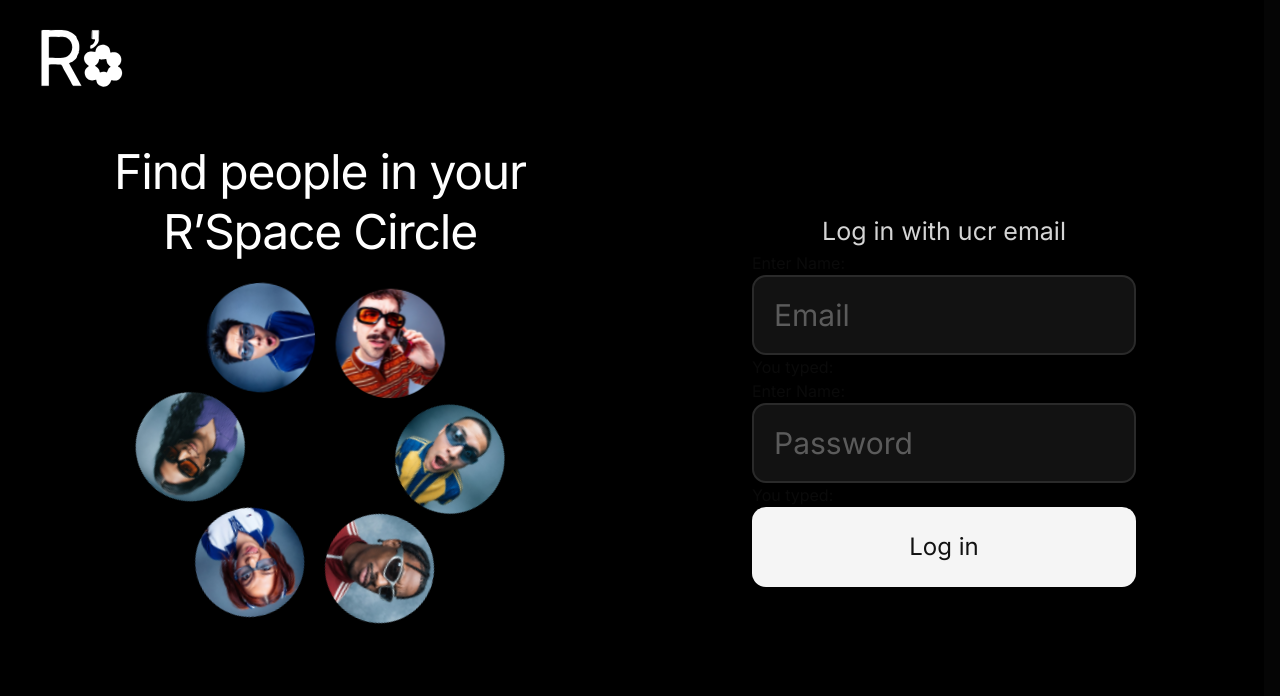
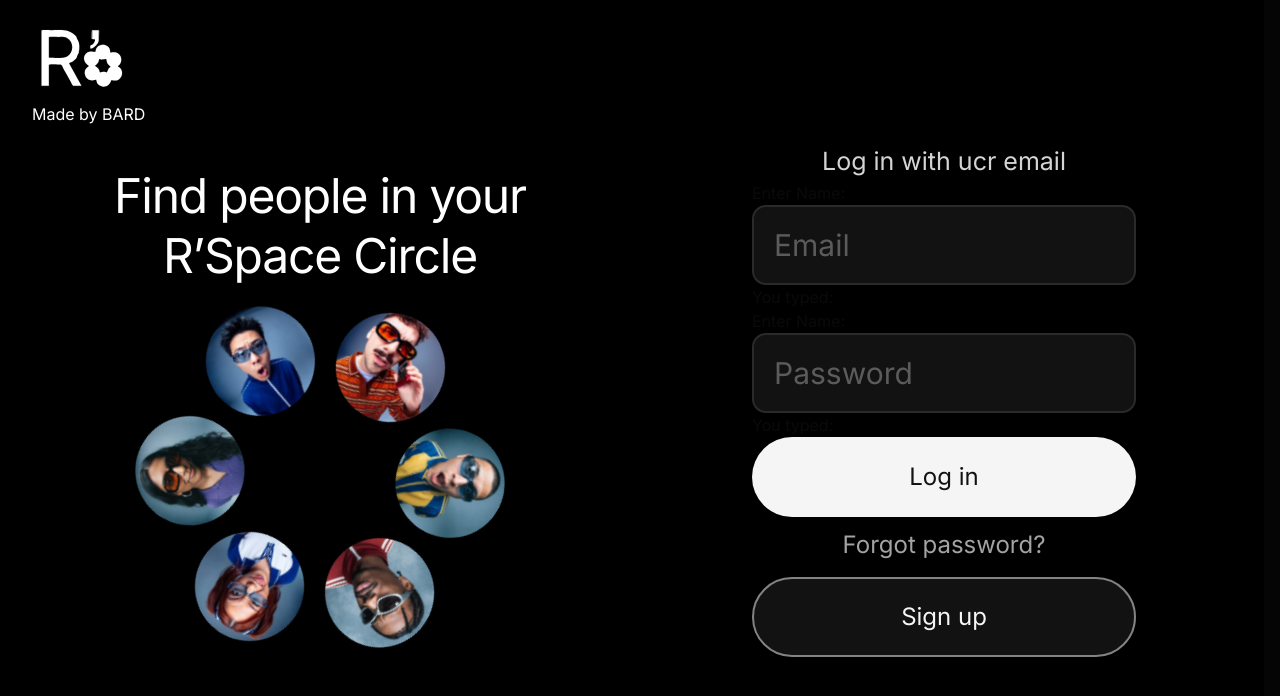
Before and after one commit to Dtowery98/CS180-Project, a Next.js app in the folder cs180/frontend/: page /login in a window 1280 px wide. Shown: the top 696 px of the page. Built offline with nearby package versions, Linux system fonts and the light colour scheme.

Commit message:
login page fin

```diff
--- a/cs180/frontend/src/app/login/page.tsx
+++ b/cs180/frontend/src/app/login/page.tsx
@@ -18,7 +18,7 @@ const Login = () => {
             <h1 className="text-[#D4D4D4] text-center text-[20px] sm:text-[20px] md:text-[22px] lg:text-[25px] xl:text-[25px]">
                 Log in with ucr email
             </h1>
-            <div className="justify-center">
+            <div className="flex flex-col items-center justify-center">
                 <InputBox
                     placeholder="Email"
                     className="mx-auto block text-[#A3A3A3] text-3xl bg-[#121212]
@@ -33,7 +33,19 @@ const Login = () => {
                     text="Log in"
                     onClick={() => router.push("/")}
                     className="bg-[#F5F5F5] text-[#121212] px-6 py-3 hover:bg-gray-400
-                    w-[30vw] h-[10vh] text-2xl rounded-xl">
+                    w-[30vw] h-[10vh] text-2xl rounded-full">
+                </Button>
+                <Button
+                    text="Forgot password?"
+                    onClick={() => router.push("/")}
+                    className="text-[#A3A3A3] hover:text-gray-400 text-2xl mt-3">
+                </Button>
+                <Button
+                    text="Sign up"
+                    onClick={() => router.push("/")}
+                    className="bg-[#121212] text-[#F5F5F5] px-6 py-3 hover:bg-gray-400
+                    border-[#838383] border-2 border-solid
+                    w-[30vw] h-[10vh] text-2xl rounded-full mt-4">
                 </Button>
             </div>
         </div>
--- a/cs180/frontend/src/components/login/defaultPanel.tsx
+++ b/cs180/frontend/src/components/login/defaultPanel.tsx
@@ -5,12 +5,15 @@ const DefaultPanel = () => {
     <div className="relative flex min-h-screen w-full flex-col bg-black px-5 py-5 text-white md:px-8">
 
       {/* Logo */}
-      <div className="flex items-start">
+      <div className="flex flex-col items-start">
         <img
           src="/rSpaceLogo.svg"
           alt="R'Space logo"
           className="h-auto w-24 object-contain"
         />
+        <h1>
+          Made by BARD
+        </h1>
       </div>
 
       {/* Heading and people */}
--- a/cs180/frontend/src/components/login/peopleSpin.tsx
+++ b/cs180/frontend/src/components/login/peopleSpin.tsx
@@ -37,10 +37,7 @@ const PeopleSpin = () => {
                 >
                 {/* Counter-rotate the image to keep it upright */}
                 <div
-                    className="h-full w-full animate-[spin_60s_linear_reverse]"
-                    style={{
-                        transform: `rotate(${-angle}deg)` ,
-                    }}
+                    className="h-full w-full"
                 >
                     <img
                     src={person}
```
